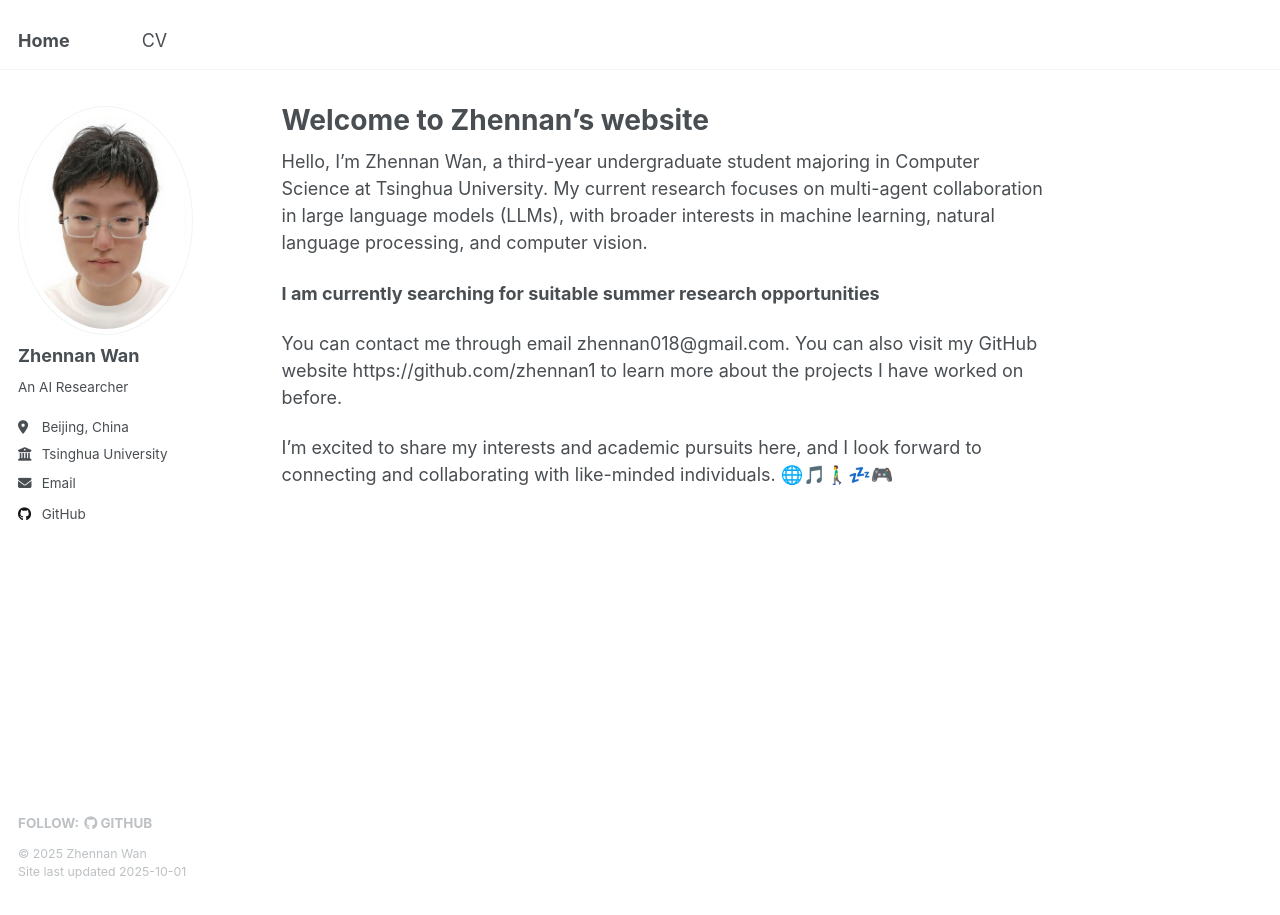
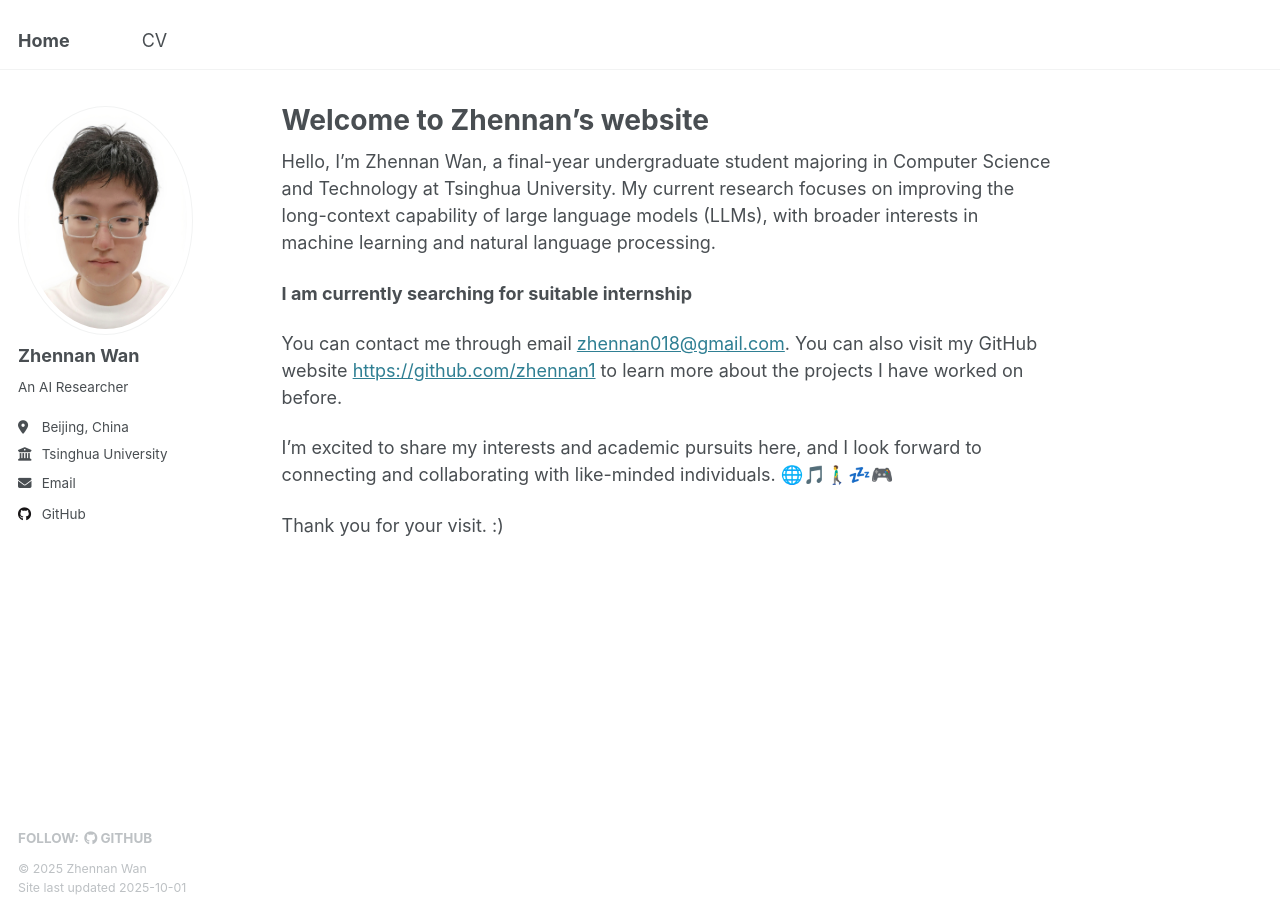
Before and after one commit to zhennan1/zhennan1.github.io, a Jekyll site: the page built from _pages/about.md, in a window 1280 px wide. Built offline with Jekyll 4.4.1, drawn with Linux system fonts in a browser that asks for light colours.

Commit message:
Update about.md

```diff
--- a/_pages/about.md
+++ b/_pages/about.md
@@ -7,10 +7,12 @@ redirect_from:
   - /about.html
 ---
 
-Hello, I’m Zhennan Wan, a third-year undergraduate student majoring in Computer Science at Tsinghua University. My current research focuses on multi-agent collaboration in large language models (LLMs), with broader interests in machine learning, natural language processing, and computer vision.
+Hello, I’m Zhennan Wan, a final-year undergraduate student majoring in Computer Science and Technology at Tsinghua University. My current research focuses on improving the long-context capability of large language models (LLMs), with broader interests in machine learning and natural language processing.
 
-**I am currently searching for suitable summer research opportunities**
+**I am currently searching for suitable internship**
 
-You can contact me through email zhennan018@gmail.com. You can also visit my GitHub website https://github.com/zhennan1 to learn more about the projects I have worked on before.
+You can contact me through email [zhennan018@gmail.com](zhennan018@gmail.com). You can also visit my GitHub website [https://github.com/zhennan1](https://github.com/zhennan1) to learn more about the projects I have worked on before.
 
 I’m excited to share my interests and academic pursuits here, and I look forward to connecting and collaborating with like-minded individuals. 🌐🎵🚶‍♂️💤🎮
+
+Thank you for your visit. :)
```
